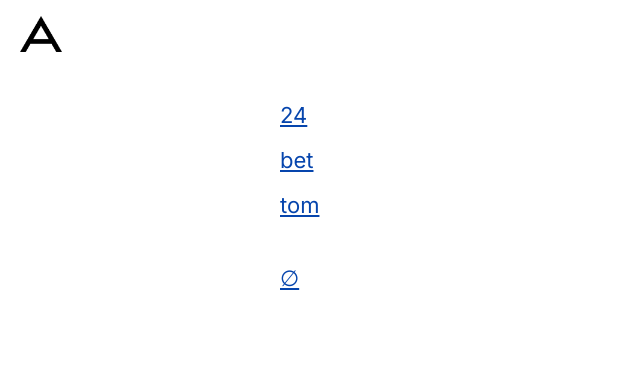
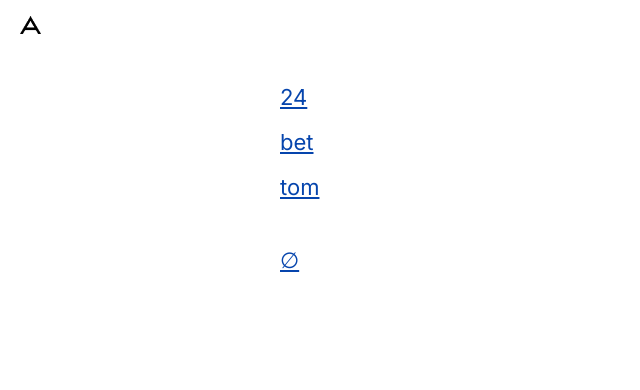
Before and after one commit to bbctol/a-hunt, a plain HTML site: page index.html in a window 1280 px wide. Shown: the whole page, without its empty margins (0-640 px from the left). Drawn offline with Linux system fonts and the light colour scheme.

Commit message:
Update style.css
smaller logo

```diff
--- a/style.css
+++ b/style.css
@@ -26,7 +26,7 @@ body {
   padding: 16px 20px;
 }
 .hunt-title img {
-  height: 36px;        /* logo size: change this number to resize it */
+  height: 18px;        /* logo size: change this number to resize it */
   width: auto;         /* keeps the logo's shape */
 }
 
```
